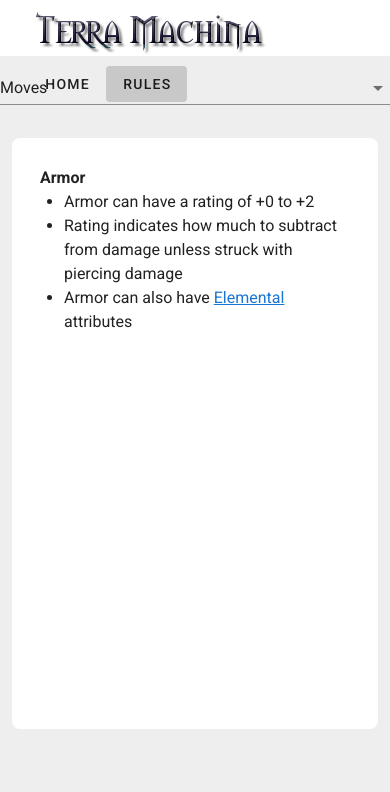
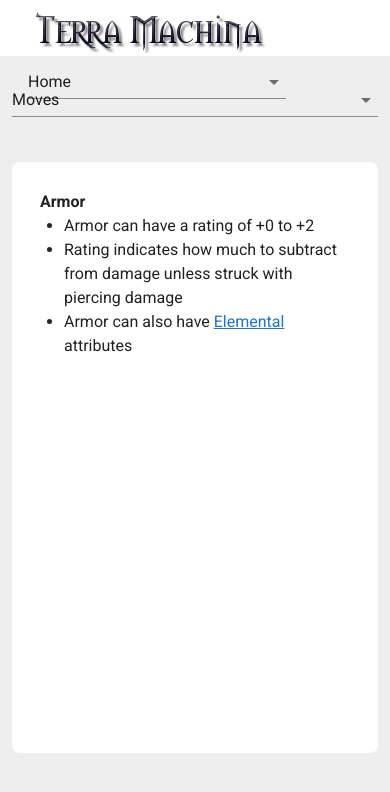
Before and after one commit to randomgeekdom/TerraMachina, a Vue app in the folder site/: page /Rules/Armor in a window 390 px wide. Shown: the top 792 px of the page. Built offline with nearby package versions, Linux system fonts and the light colour scheme.

Commit message:
adding responsiveness, still need 2 fix mobile

```diff
--- a/site/src/App.vue
+++ b/site/src/App.vue
@@ -1,25 +1,27 @@
 
 <template>
   <v-app id="inspire">
-    <v-app-bar class='no-print'
-      app
-      color="white"
-      flat
-    >
+    <v-app-bar class="no-print" app color="white" flat hide-on-scroll>
       <v-container class="py-0 fill-height">
-        <router-link
-          class="mr-10"
-          to="/"
-        >
-        <img src="./assets/logo.png"/>
+        <router-link class="mr-10" to="/">
+          <img src="./assets/logo.png" />
         </router-link>
 
-        <v-btn text to="/">
-          Home
-        </v-btn>
-        <v-btn text to="/Rules">
-          Rules
-        </v-btn>
+        <div class="d-none d-sm-block">
+          <v-btn v-for="link in links" :key="link.page" :to="link.route" text>
+            {{ link.page }}
+          </v-btn>
+        </div>
+
+        <div class="d-sm-none">
+          <v-select
+            :items="links"
+            item-text="page"
+            item-value="route"
+            v-model="selectedLink"
+            @change="routeTo()"
+          ></v-select>
+        </div>
 
         <v-spacer></v-spacer>
 
@@ -37,20 +39,33 @@
 
     <v-main class="grey lighten-3">
       <v-container>
-          <router-view></router-view>
+        <router-view></router-view>
       </v-container>
     </v-main>
   </v-app>
 </template>
 
 <script lang="ts">
-import Vue from 'vue';
+import Vue from "vue";
+import { Component } from "vue-property-decorator";
 
-export default Vue.extend({
-  name: 'App',
+@Component
+export default class Rules extends Vue {
+  public links = [
+    { page: "Home", route: "/" },
+    { page: "Rules", route: "/Rules" },
+  ];
 
-  data: () => ({
-    //
-  }),
-});
+  public selectedLink = "";
+
+  public routeTo() {
+    if (this.selectedLink) {
+      this.$router.push(this.selectedLink);
+    }
+  }
+
+  public created() {
+    this.selectedLink = this.links[0].route;
+  }
+}
 </script>
--- a/site/src/views/Rules.vue
+++ b/site/src/views/Rules.vue
@@ -1,19 +1,29 @@
 <template>
   <div>
-
-  <v-row v-show="IsMobile()">
-
-              <v-select :items="list" v-model="selectedRoute" item-text="display" item-value="link" @change="RouteTo()" v-show="this.IsMobile()">
-
+    <v-row class="d-sm-none">
+      <v-col>
+        <v-select
+          :items="list"
+          v-model="selectedRoute"
+          item-text="display"
+          item-value="link"
+          @change="RouteTo()"
+        >
         </v-select>
+      </v-col>
     </v-row>
     <v-row>
-          <v-col cols="2" v-show="!IsMobile()">
+      <v-col cols="2" class="d-none d-sm-block">
         <v-sheet rounded="lg">
           <v-list color="transparent">
-                <v-list-item v-for="item in list" :key="item.link" :to="item.link" link>
+            <v-list-item
+              v-for="item in list"
+              :key="item.link"
+              :to="item.link"
+              link
+            >
               <v-list-item-content>
-                      {{item.display}}
+                {{ item.display }}
               </v-list-item-content>
             </v-list-item>
           </v-list>
@@ -21,52 +31,42 @@
       </v-col>
 
       <v-col>
-            <v-sheet
-              min-height="70vh"
-              rounded="lg"
-              class="pa-10"
-            >
+        <v-sheet min-height="70vh" rounded="lg" class="pa-10">
           <router-view></router-view>
         </v-sheet>
       </v-col>
     </v-row>
   </div>
-
 </template>
 
 <script lang="ts">
-
-    import Vue from 'vue';
-    import { Component } from 'vue-property-decorator';
+import Vue from "vue";
+import { Component } from "vue-property-decorator";
 
 @Component
-    export default class Rules extends Vue{
-          public name = 'Rules';
+export default class Rules extends Vue {
+  public name = "Rules";
   public list = [
-            {link: "/rules/Moves", display: "Moves"},
-            {link: "/rules/LevelingUp", display: "Leveling Up"},
-            {link: "/rules/Death", display: "Death"},
-            {link: "/rules/Stats", display: "Stats"},
-            {link: "/rules/Classes", display: "Classes"},
-            {link: "/rules/Status-Effects", display: "Status Effects"},
-            {link: "/rules/Elements", display: "Elements"},
-            {link: "/rules/Money", display: "Money"},
-            {link: "/rules/Armor", display: "Armor"},
-            {link: "/rules/Weapons", display: "Weapons"},
-          ] ;
+    { link: "/rules/Moves", display: "Moves" },
+    { link: "/rules/LevelingUp", display: "Leveling Up" },
+    { link: "/rules/Death", display: "Death" },
+    { link: "/rules/Stats", display: "Stats" },
+    { link: "/rules/Classes", display: "Classes" },
+    { link: "/rules/Status-Effects", display: "Status Effects" },
+    { link: "/rules/Elements", display: "Elements" },
+    { link: "/rules/Money", display: "Money" },
+    { link: "/rules/Armor", display: "Armor" },
+    { link: "/rules/Weapons", display: "Weapons" },
+  ];
   public selectedRoute = {};
 
-          IsMobile(): boolean {
-              return this.$vuetify.breakpoint.xs || this.$vuetify.breakpoint.sm;
-          }
-
-          created(){
+  created() {
     this.selectedRoute = this.list[0];
   }
 
-          public RouteTo(){
+  public RouteTo() {
     const link = this.selectedRoute;
-            if(link){
+    if (link) {
       this.$router.push(link);
     }
   }
```
Lines whose indentation alone changed are shown as unchanged.
